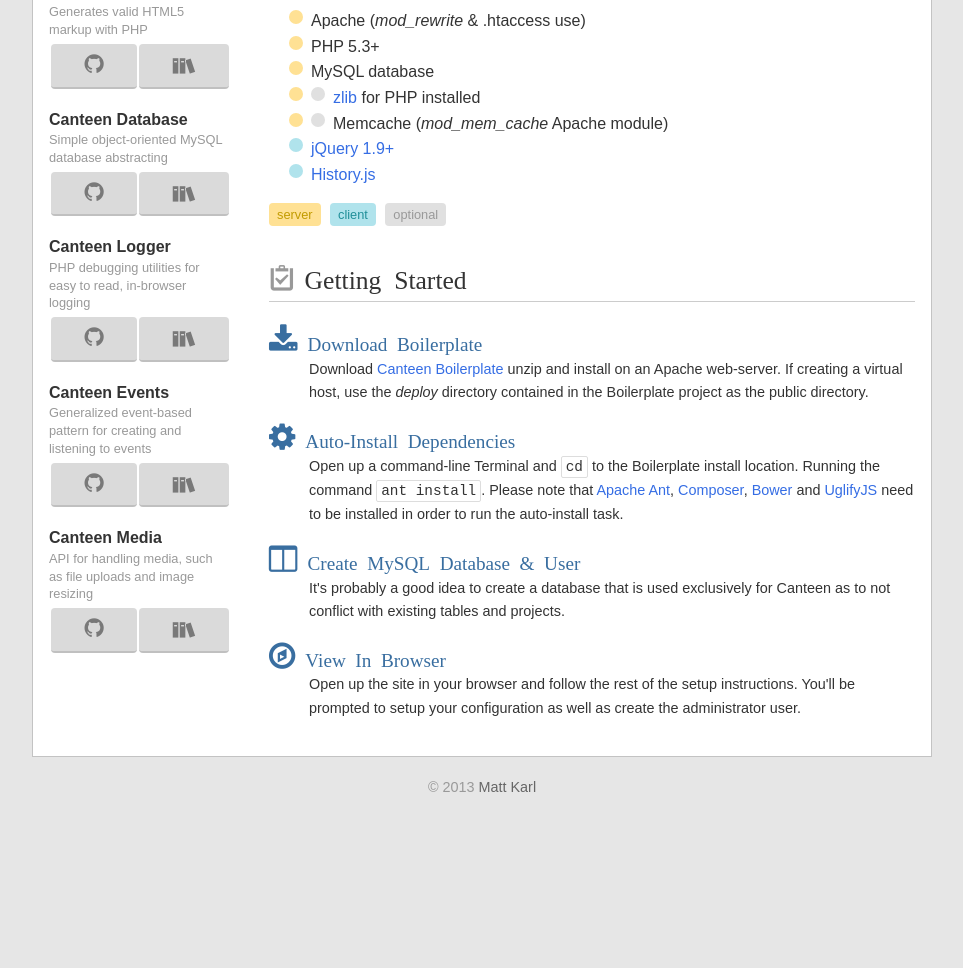
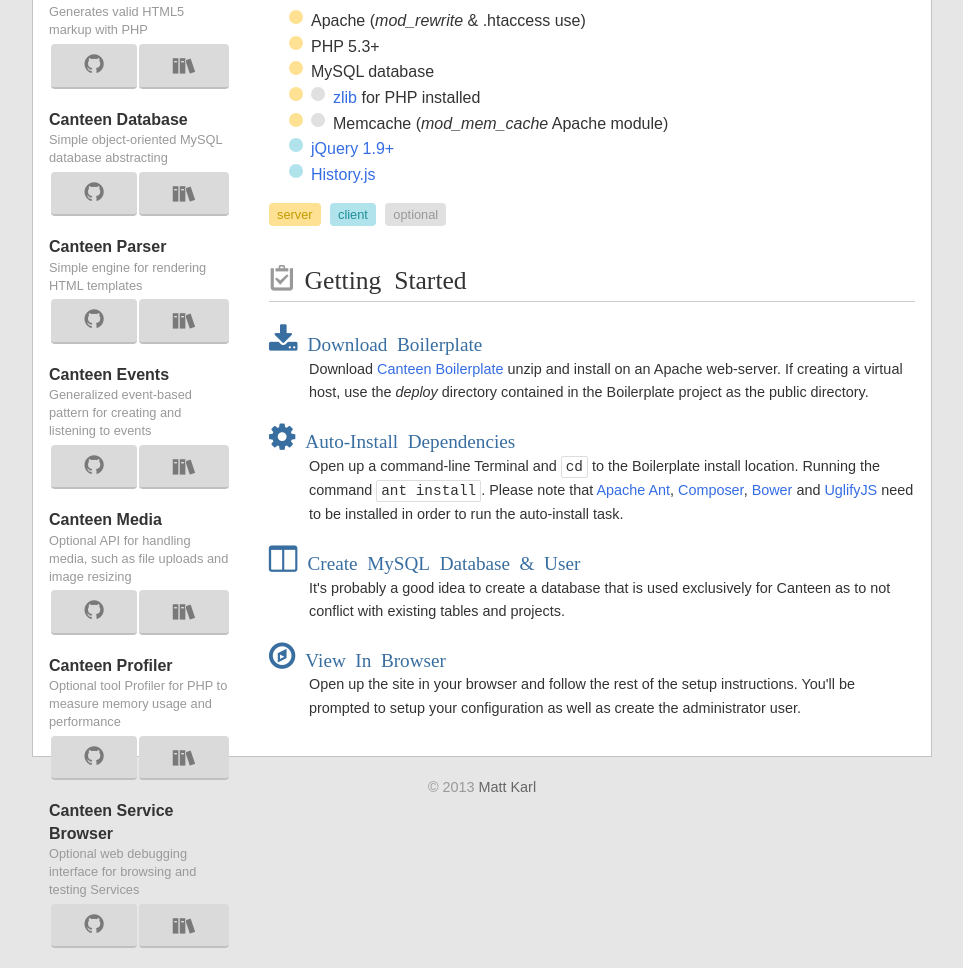
Before and after one commit to Canteen/Canteen.github.io, a plain HTML site: page index.html in a window 1280 px wide. Shown: the part 544-1512 px from the top of the page, without its empty margins (158-1121 px from the left). Before the commit the page ends 1357 px from the top, so only its background shows below. Drawn offline with nearby package versions, Linux system fonts and the light colour scheme; files whose address does not match are found by name.

Commit message:
Updated with new libs

```diff
--- a/index.html
+++ b/index.html
@@ -62,11 +62,11 @@
 								<li class="docs"><a href="http://canteen.github.com/CanteenDatabase" class="icon-docs"></a></li>
 							</ul>
 						</li>
-						<li>Canteen Logger
-							<span class="description">PHP debugging utilities for easy to read, in-browser logging</span>
+						<li>Canteen Parser
+							<span class="description">Simple engine for rendering HTML templates</span>
 							<ul class="clearfix">
-								<li class="src"><a href="http://github.com/Canteen/CanteenLogger" class="icon-source"></a></li>
-								<li class="docs"><a href="http://canteen.github.com/CanteenLogger" class="icon-docs"></a></li>
+								<li class="src"><a href="http://github.com/Canteen/CanteenParser" class="icon-source"></a></li>
+								<li class="docs"><a href="http://canteen.github.com/CanteenParser" class="icon-docs"></a></li>
 							</ul>
 						</li>
 						<li>Canteen Events
@@ -77,10 +77,24 @@
 							</ul>
 						</li>
 						<li>Canteen Media
-							<span class="description">API for handling media, such as file uploads and image resizing</span>
+							<span class="description">Optional API for handling media, such as file uploads and image resizing</span>
 							<ul class="clearfix">
 								<li class="src"><a href="http://github.com/Canteen/CanteenMedia" class="icon-source"></a></li>
 								<li class="docs"><a href="http://canteen.github.com/CanteenMedia" class="icon-docs"></a></li>
+							</ul>
+						</li>
+						<li>Canteen Profiler
+							<span class="description">Optional tool Profiler for PHP to measure memory usage and performance</span>
+							<ul class="clearfix">
+								<li class="src"><a href="http://github.com/Canteen/CanteenProfiler" class="icon-source"></a></li>
+								<li class="docs"><a href="http://canteen.github.com/CanteenProfiler" class="icon-docs"></a></li>
+							</ul>
+						</li>
+						<li>Canteen Service Browser
+							<span class="description">Optional web debugging interface for browsing and testing Services</span>
+							<ul class="clearfix">
+								<li class="src"><a href="http://github.com/Canteen/CanteenServiceBrowser" class="icon-source"></a></li>
+								<li class="docs"><a href="http://canteen.github.com/CanteenServiceBrowser" class="icon-docs"></a></li>
 							</ul>
 						</li>
 					</ul>
```
